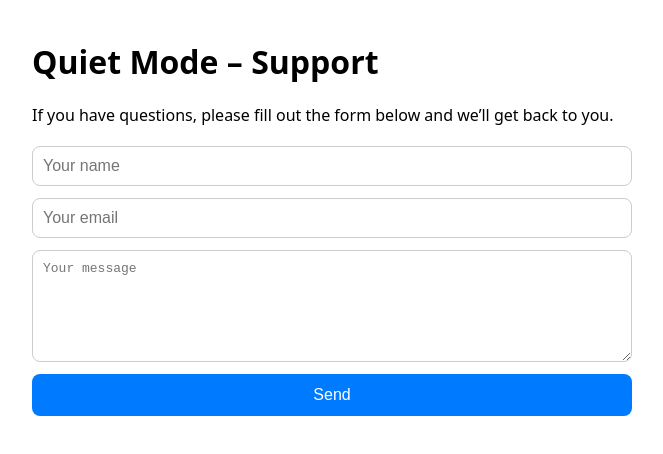
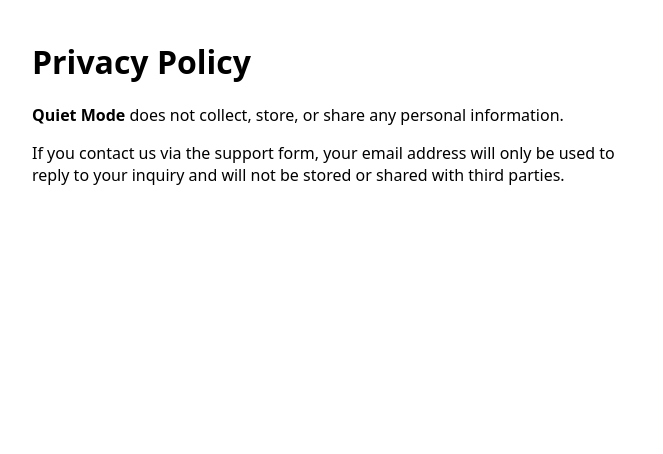
Before and after one commit to youssef-eldeeb/quietmode-support, a plain HTML site: page privacy.html in a window 1280 px wide. Shown: the whole page, without its empty margins (308-971 px from the left). Drawn offline with Linux system fonts and the light colour scheme.

Commit message:
privacy.html

```diff
--- a/privacy.html
+++ b/privacy.html
@@ -2,27 +2,12 @@
 <html lang="en">
 <head>
   <meta charset="UTF-8">
-  <title>Quiet Mode – Support</title>
+  <title>Quiet Mode – Privacy Policy</title>
   <meta name="viewport" content="width=device-width, initial-scale=1">
-  <style>
-    body { font-family: system-ui, sans-serif; max-width: 600px; margin: 40px auto; padding: 0 20px; }
-    h1 { font-size: 2em; }
-    form { display: flex; flex-direction: column; gap: 12px; margin-top: 20px; }
-    input, textarea { padding: 10px; font-size: 1em; border-radius: 8px; border: 1px solid #ccc; }
-    button { padding: 12px; font-size: 1em; background: #007aff; color: white; border: none; border-radius: 8px; cursor: pointer; }
-    button:hover { background: #005bb5; }
-  </style>
 </head>
-<body>
-  <h1>Quiet Mode – Support</h1>
-  <p>If you have questions, please fill out the form below and we’ll get back to you.</p>
-
-  <form action="https://formspree.io/f/YOUR_FORM_ID" method="POST">
-    <input type="text" name="name" placeholder="Your name" required>
-    <input type="email" name="_replyto" placeholder="Your email" required>
-    <textarea name="message" rows="6" placeholder="Your message" required></textarea>
-    <button type="submit">Send</button>
-  </form>
-
+<body style="font-family: system-ui, sans-serif; max-width: 600px; margin: 40px auto; padding: 0 20px;">
+  <h1>Privacy Policy</h1>
+  <p><strong>Quiet Mode</strong> does not collect, store, or share any personal information.</p>
+  <p>If you contact us via the support form, your email address will only be used to reply to your inquiry and will not be stored or shared with third parties.</p>
 </body>
 </html>
```
